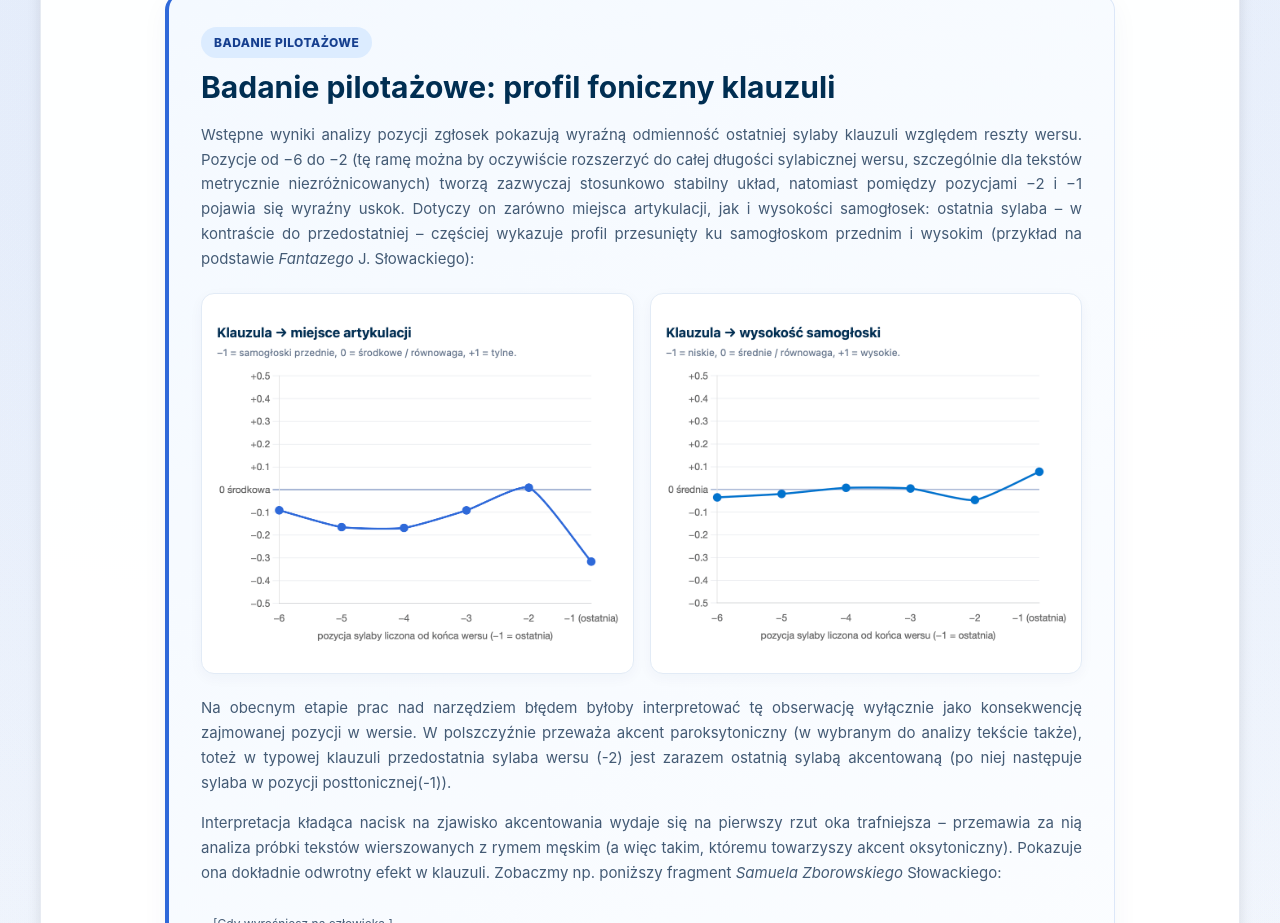
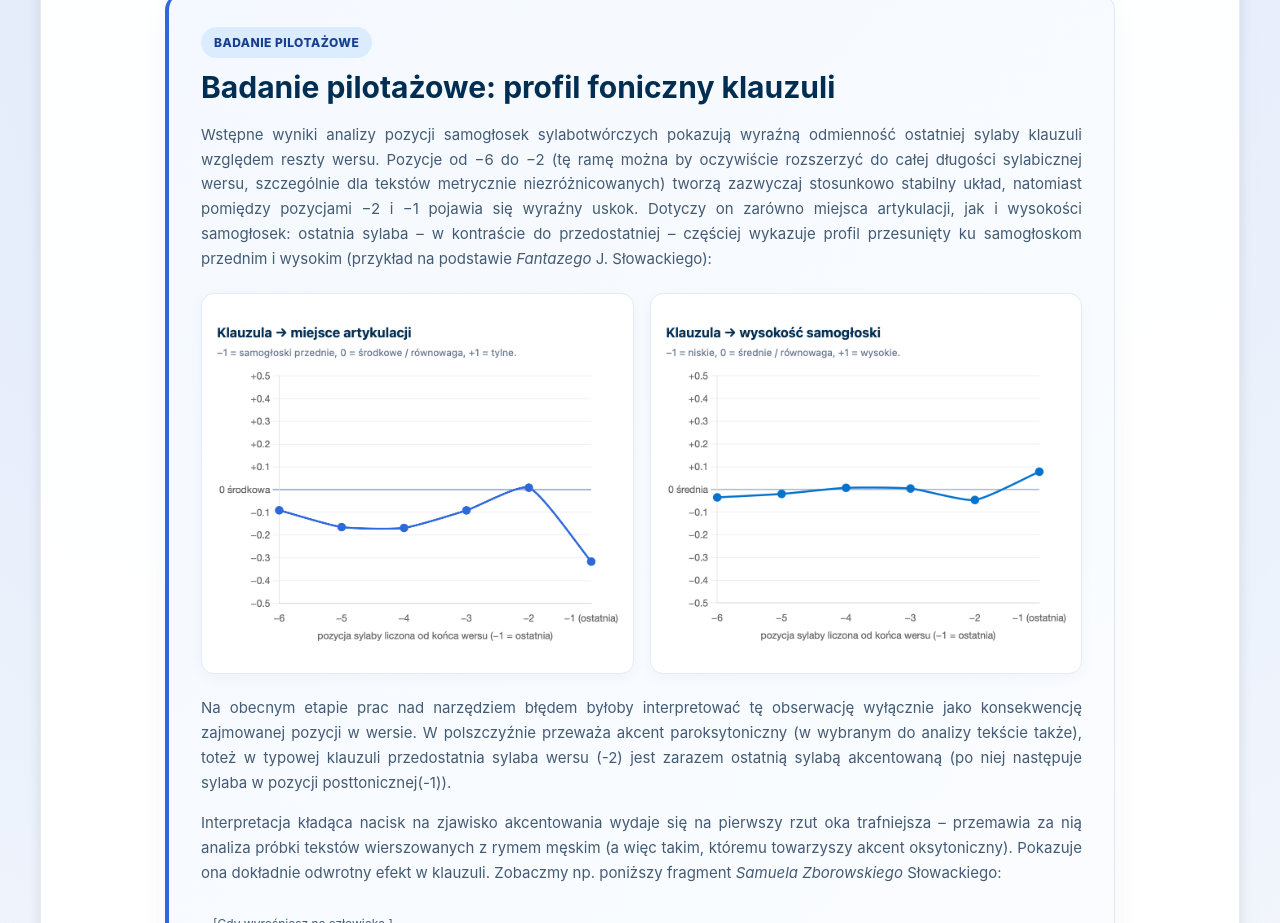
Before and after one commit to monwldsk/profil-foniczny-wersu, a plain HTML site: page index.html in a window 1280 px wide. Shown: the part 1500-2423 px from the top of the page. Drawn offline with nearby package versions, Linux system fonts and the light colour scheme.

Commit message:
chore: refine website copy

```diff
--- a/index.html
+++ b/index.html
@@ -1109,7 +1109,7 @@
 
         <div class="pilot-study__content">
           <p>
-            Wstępne wyniki analizy pozycji zgłosek pokazują wyraźną odmienność ostatniej sylaby
+            Wstępne wyniki analizy pozycji samogłosek sylabotwórczych pokazują wyraźną odmienność ostatniej sylaby
             klauzuli względem reszty wersu. Pozycje od −6 do −2 (tę ramę można by oczywiście rozszerzyć do całej
             długości sylabicznej wersu, szczególnie dla tekstów metrycznie niezróżnicowanych) tworzą zazwyczaj
             stosunkowo stabilny układ, natomiast
```
